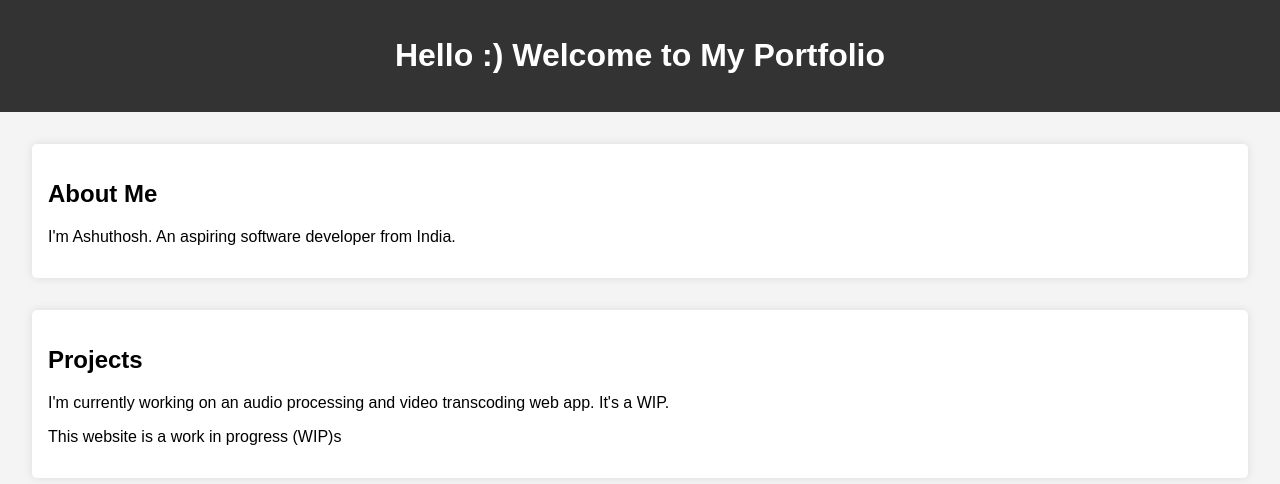
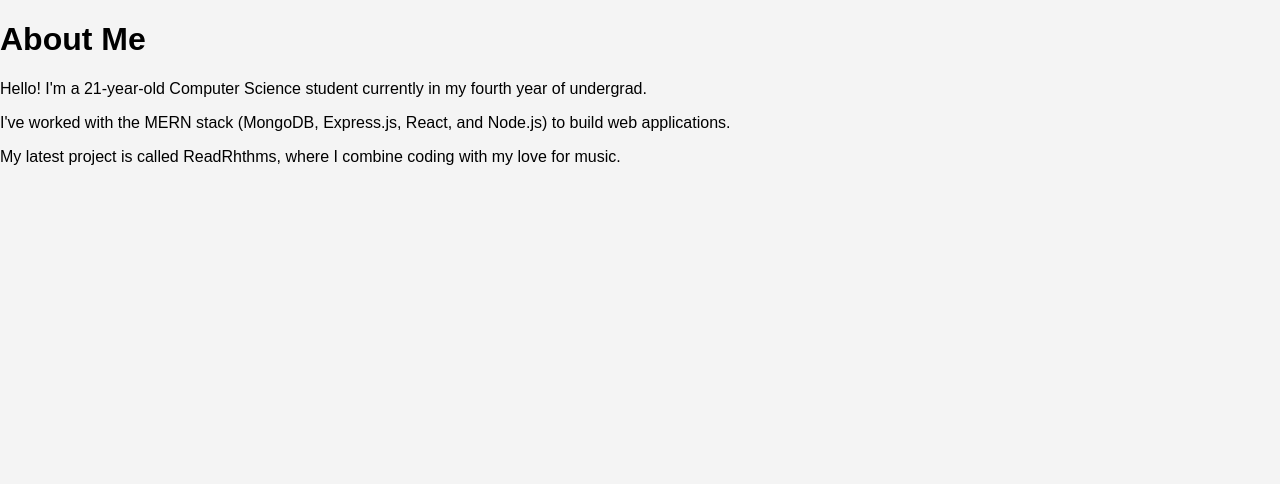
Before and after one commit to AshDubey8/ashdubey8.github.io, a plain HTML site: page index.html in a window 1280 px wide. Drawn offline with Linux system fonts and the light colour scheme.

Commit message:
Update index.html
making the ui cleaner
version 1 - refer notepad

```diff
--- a/index.html
+++ b/index.html
@@ -3,21 +3,15 @@
 <head>
     <meta charset="UTF-8">
     <meta name="viewport" content="width=device-width, initial-scale=1.0">
-    <title>My Portfolio</title>
     <link rel="stylesheet" href="styles.css">
+    <title>About Me</title>
 </head>
 <body>
-    <header>
-        <h1>Hello :) Welcome to My Portfolio</h1>
-    </header>
-    <section>
-        <h2>About Me</h2>
-        <p>I'm Ashuthosh. An aspiring software developer from India.</p>
-    </section>
-    <section>
-        <h2>Projects</h2>
-        <p>I'm currently working on an audio processing and video transcoding web app. It's a WIP.</p>
-        <p>This website is a work in progress (WIP)s</p>
-    </section>
+    <div class="container">
+        <h1>About Me</h1>
+        <p>Hello! I'm a 21-year-old Computer Science student currently in my fourth year of undergrad.</p>
+        <p>I've worked with the MERN stack (MongoDB, Express.js, React, and Node.js) to build web applications.</p>
+        <p>My latest project is called <span class="highlight">ReadRhthms</span>, where I combine coding with my love for music.</p>
+    </div>
 </body>
 </html>
```
